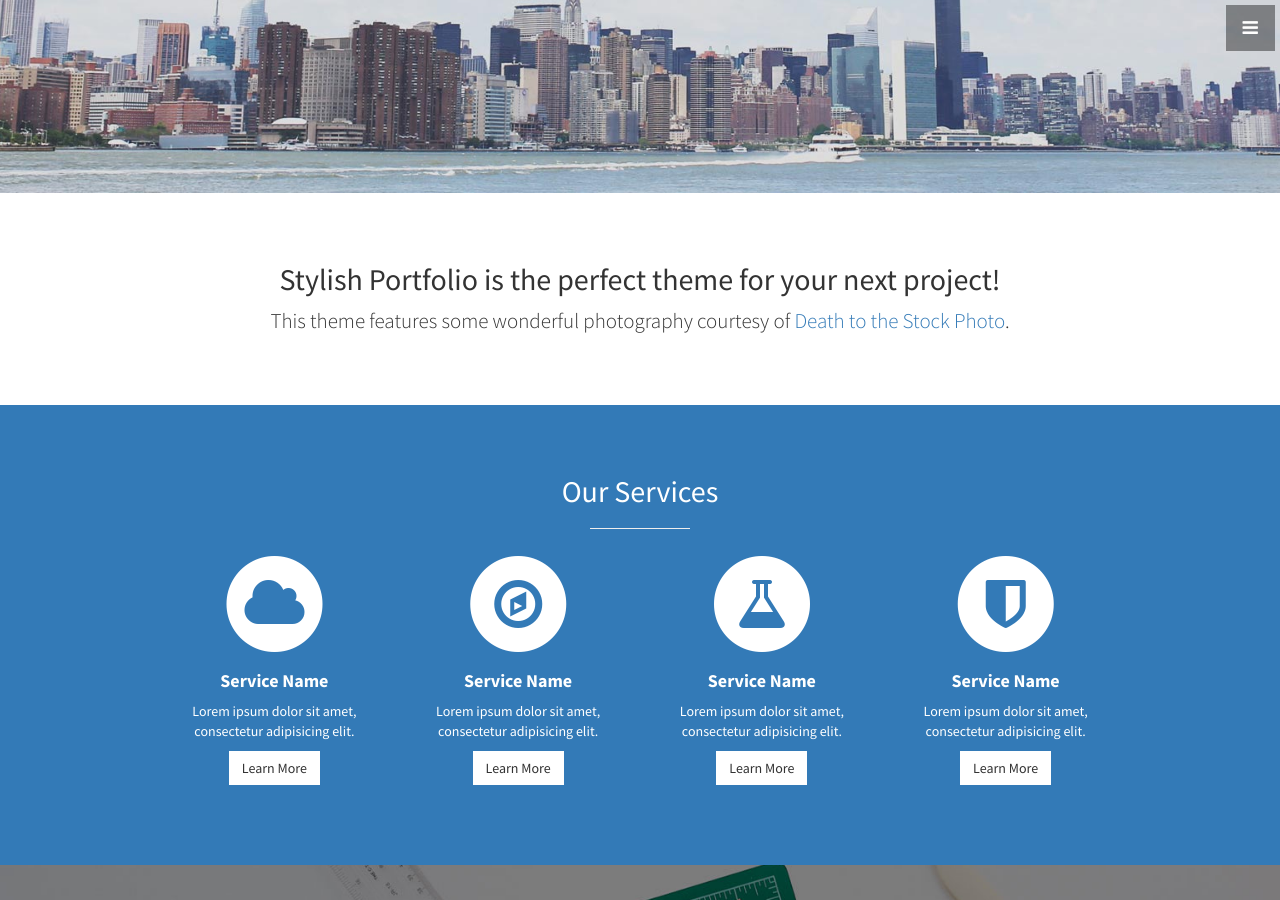
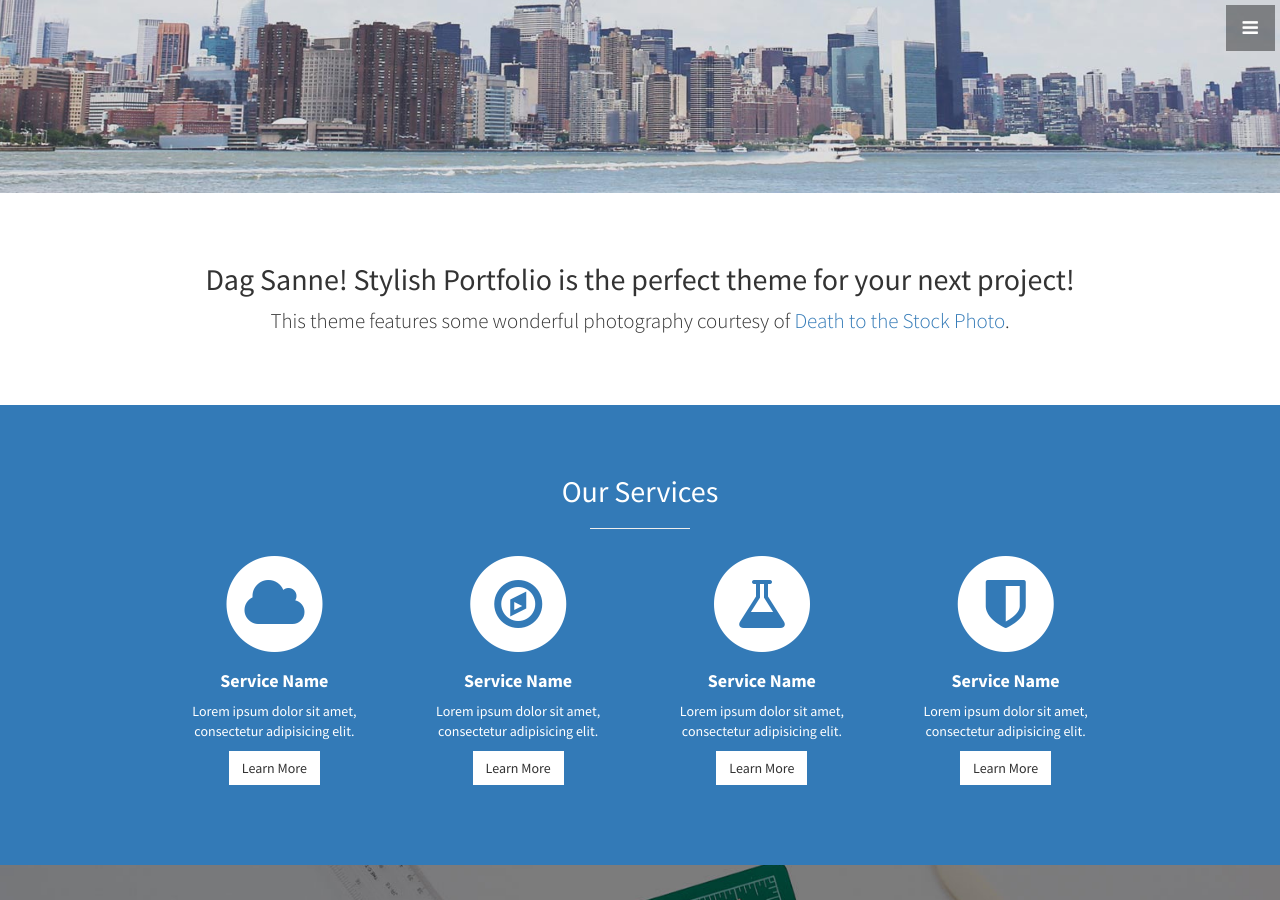
Before and after one commit to TheDioramaProject/TheDioramaProject.github.io, a Jekyll site: the page built from index.html, in a window 1280 px wide and 900 px high, scrolled down 707 px. Built offline with Jekyll 4.4.1, drawn with Linux system fonts in a browser that asks for light colours.

Commit message:
Removed map

```diff
--- a/_includes/about.html
+++ b/_includes/about.html
@@ -2,7 +2,7 @@
   <div class="container">
     <div class="row">
       <div class="col-lg-12 text-center">
-        <h2>Stylish Portfolio is the perfect theme for your next project!</h2>
+        <h2>Dag Sanne! Stylish Portfolio is the perfect theme for your next project!</h2>
         <p class="lead">This theme features some wonderful photography courtesy of <a target="_blank" href="http://join.deathtothestockphoto.com/">Death to the Stock Photo</a>.</p>
       </div>
     </div>
--- a/_layouts/front.html
+++ b/_layouts/front.html
@@ -12,7 +12,9 @@
   {% include callout.html %}
   {% include portfolio.html %}
   {% include call-to-action.html %}
+<!--
   {% include map.html %}
+-->
   {% include footer.html %}
   {% include scripts.html %}
 
```
